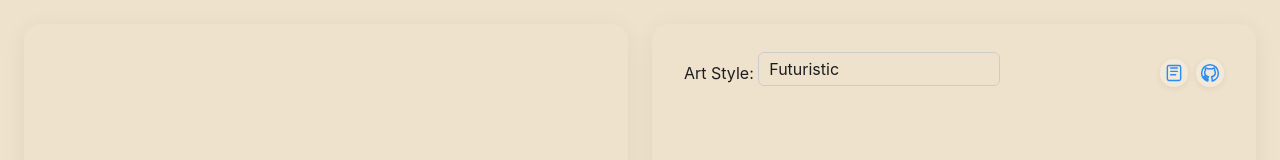
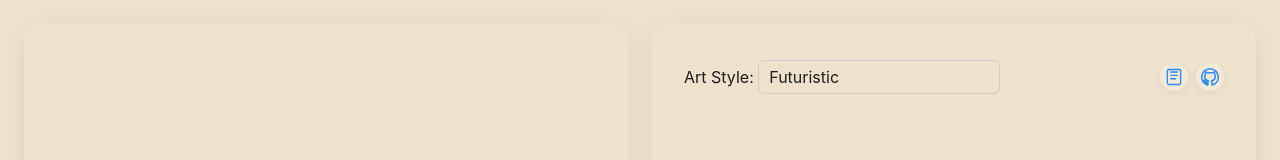
Before and after one commit to alekcangp/sova, a Vue app: page / in a window 1280 px wide. Shown: the top 160 px of the page. Built offline with nearby package versions, Linux system fonts and the light colour scheme.

Commit message:
Improve position for combobox

```diff
--- a/src/components/ImageViewer.vue
+++ b/src/components/ImageViewer.vue
@@ -562,6 +562,7 @@ onMounted(() => {
   position: relative;
   display: inline-block;
   min-width: 240px;
+  margin-top: 8px
 }
 
 .combobox-input {
```
